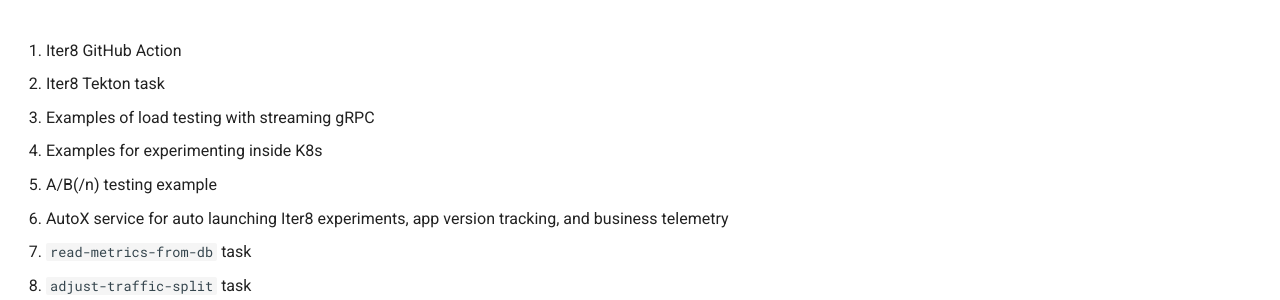
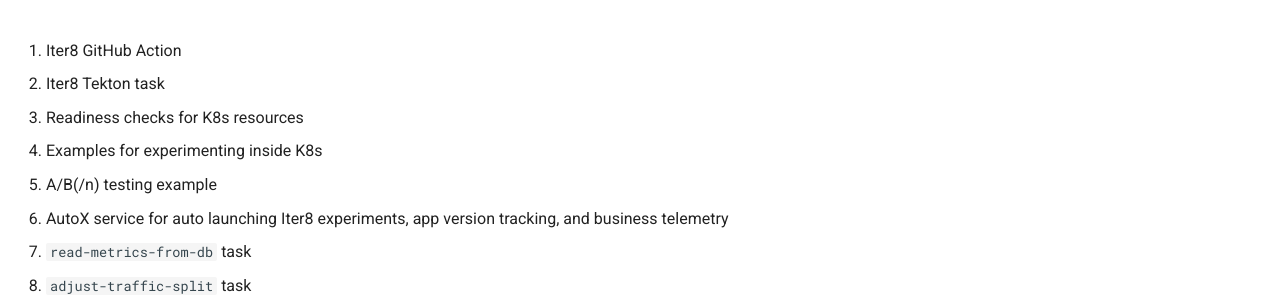
Before and after one commit to iter8-tools/docs, an MkDocs documentation site: the page built from docs/roadmap.md, in a window 1280 px wide. Shown: the part 190-490 px from the top of the page. Built offline with MkDocs 1.6.1 and Material for MkDocs 9.7.7, drawn with Linux system fonts in a browser that asks for light colours; comment, search, counter and statistics services are not loaded; the version menu is left out.

Commit message:
updated readme and roadmap
Signed-off-by: Srinivasan Parthasarathy <spartha@us.ibm.com>

```diff
--- a/docs/roadmap.md
+++ b/docs/roadmap.md
@@ -9,7 +9,7 @@
 
 1. Iter8 GitHub Action
 2. Iter8 Tekton task
-3. Examples of load testing with streaming gRPC
+3. Readiness checks for K8s resources
 4. Examples for experimenting inside K8s
 5. A/B(/n) testing example
 6. AutoX service for auto launching Iter8 experiments, app version tracking, and business telemetry
```
Also changed, not shown: README.md (+1 -1 lines).
